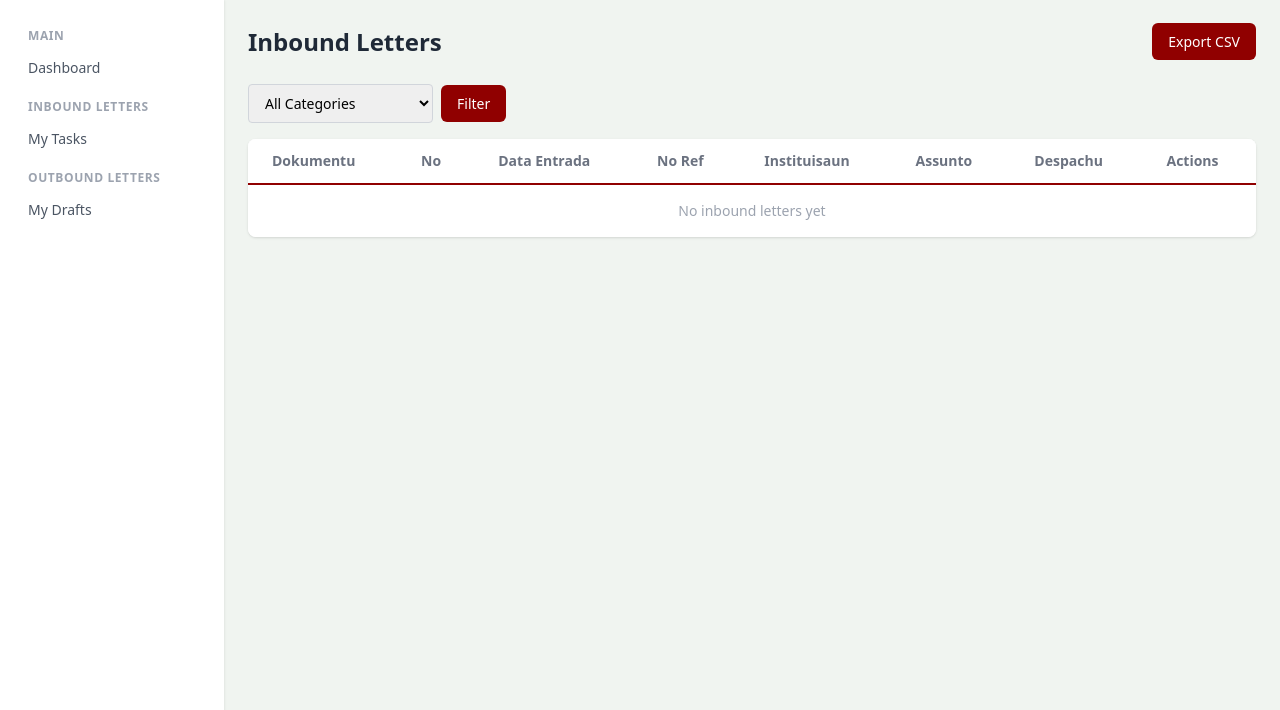
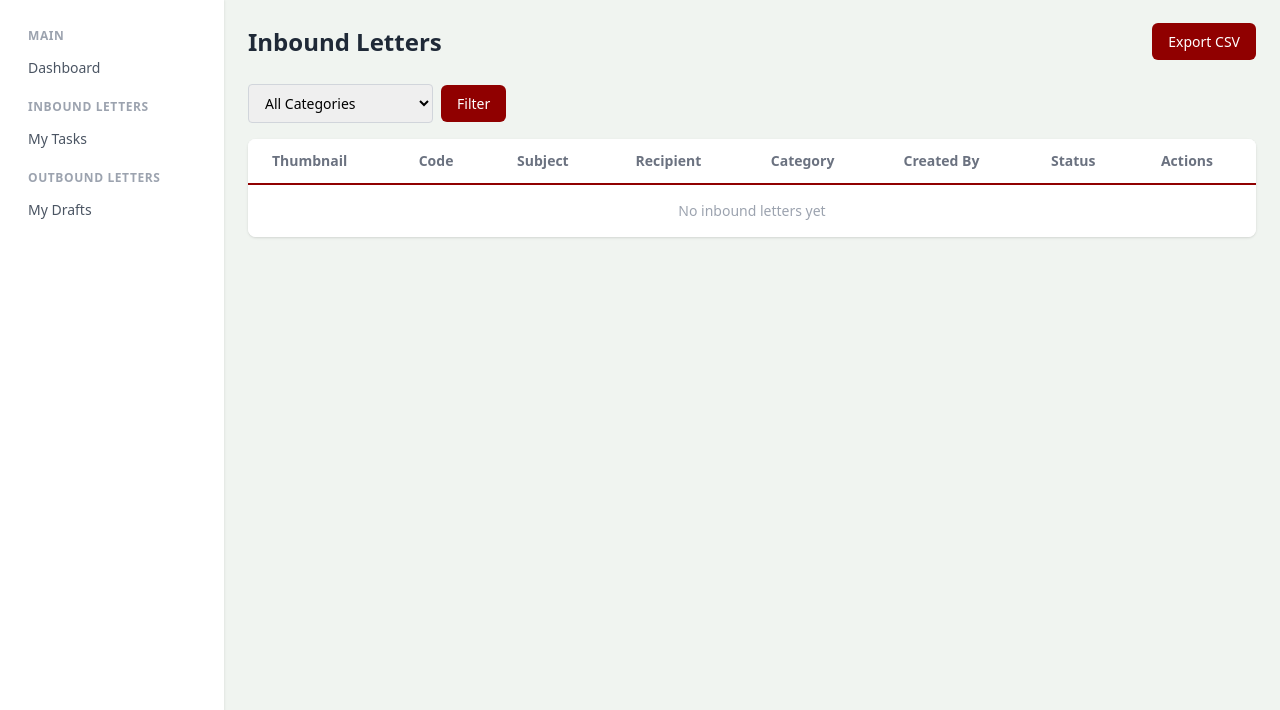
Before and after one commit to Noro18/Corespondence-System, a Django app: page /inbound/ in a window 1280 px wide. Shown: the part 89-799 px from the top of the page. Run offline with Django 5.2, Linux system fonts and the light colour scheme; the visitor is signed in with stand-in values (Sample User, id 1); data that the repository does not hold is empty; some libraries are stand-ins or nearby versions.

Commit message:
fix: align inbound letter list table columns with outbound list

```diff
--- a/templates/inbound_letters/letter_list.html
+++ b/templates/inbound_letters/letter_list.html
@@ -31,13 +31,13 @@
   <table class="w-full text-sm tbl-steel">
     <thead>
       <tr class="bg-gray-50 text-gray-600 text-left">
-        <th class="px-6 py-3">Dokumentu</th>
-        <th class="px-6 py-3">No</th>
-        <th class="px-6 py-3">Data Entrada</th>
-        <th class="px-6 py-3">No Ref</th>
-        <th class="px-6 py-3">Instituisaun</th>
-        <th class="px-6 py-3">Assunto</th>
-        <th class="px-6 py-3">Despachu</th>
+        <th class="px-6 py-3">Thumbnail</th>
+        <th class="px-6 py-3">Code</th>
+        <th class="px-6 py-3">Subject</th>
+        <th class="px-6 py-3">Recipient</th>
+        <th class="px-6 py-3">Category</th>
+        <th class="px-6 py-3">Created By</th>
+        <th class="px-6 py-3">Status</th>
         <th class="px-6 py-3">Actions</th>
       </tr>
     </thead>
@@ -51,29 +51,15 @@
           <div class="w-10 h-12 bg-gray-100 rounded border border-gray-200 flex items-center justify-center text-[10px] text-gray-400">PDF</div>
           {% endif %}
         </td>
-        <td class="px-6 py-3">
-          {% if page_obj %}
-            {{ page_obj.start_index|add:forloop.counter0 }}
-          {% else %}
-            {{ forloop.counter }}
-          {% endif %}
-        </td>
-        <td class="px-6 py-3">{{ letter.received_date|date:"Y-m-d" }}</td>
-        <td class="px-6 py-3 font-mono text-blue-600">{{ letter.original_ref_no }}</td>
+        <td class="px-6 py-3 font-mono text-blue-600">{{ letter.tracking_code }}</td>
+        <td class="px-6 py-3">{{ letter.title|truncatechars:40 }}</td>
         <td class="px-6 py-3">{{ letter.sender.name }}</td>
         <td class="px-6 py-3">
-          {{ letter.title|truncatechars:40 }}
-          <span class="{% if letter.category == 'KVT' %}badge-maroon{% elif letter.category == 'AUD' %}bg-gray-100 text-gray-700{% elif letter.category == 'PRP' %}bg-blue-100 text-blue-700{% else %}bg-yellow-100 text-yellow-700{% endif %} px-2 py-1 rounded text-xs ml-1">{{ letter.get_category_display }}</span>
+          <span class="{% if letter.category == 'KVT' %}badge-maroon{% elif letter.category == 'AUD' %}bg-gray-100 text-gray-700{% elif letter.category == 'PRP' %}bg-blue-100 text-blue-700{% else %}bg-yellow-100 text-yellow-700{% endif %} px-2 py-1 rounded text-xs">{{ letter.get_category_display }}</span>
         </td>
+        <td class="px-6 py-3">{{ letter.registered_by.get_full_name|default:letter.registered_by.username }}</td>
         <td class="px-6 py-3">
-          {% with assignment=letter.assignments.all.0 %}
-            {% if assignment and assignment.assigned_to %}
-              {{ assignment.assigned_to.get_full_name|default:assignment.assigned_to.username }}
-            {% else %}
-              <span class="text-gray-400">-</span>
-            {% endif %}
-          {% endwith %}
-          <span class="{% if letter.status == 'REG' %}badge-maroon{% elif letter.status == 'APR' %}bg-blue-100 text-blue-700{% elif letter.status == 'REJ' %}bg-red-100 text-red-700{% elif letter.status == 'ASN' %}bg-yellow-100 text-yellow-700{% elif letter.status == 'CMP' %}bg-green-100 text-green-700{% else %}bg-gray-100 text-gray-700{% endif %} px-2 py-1 rounded text-xs ml-1">{{ letter.get_status_display }}</span>
+          <span class="{% if letter.status == 'REG' %}badge-maroon{% elif letter.status == 'APR' %}bg-blue-100 text-blue-700{% elif letter.status == 'REJ' %}bg-red-100 text-red-700{% elif letter.status == 'ASN' %}bg-yellow-100 text-yellow-700{% elif letter.status == 'CMP' %}bg-green-100 text-green-700{% else %}bg-gray-100 text-gray-700{% endif %} px-2 py-1 rounded text-xs">{{ letter.get_status_display }}</span>
         </td>
         <td class="px-6 py-3">
           <a href="{% url 'inbound_letters:detail' letter.pk %}" class="btn-plain">View</a>
```
